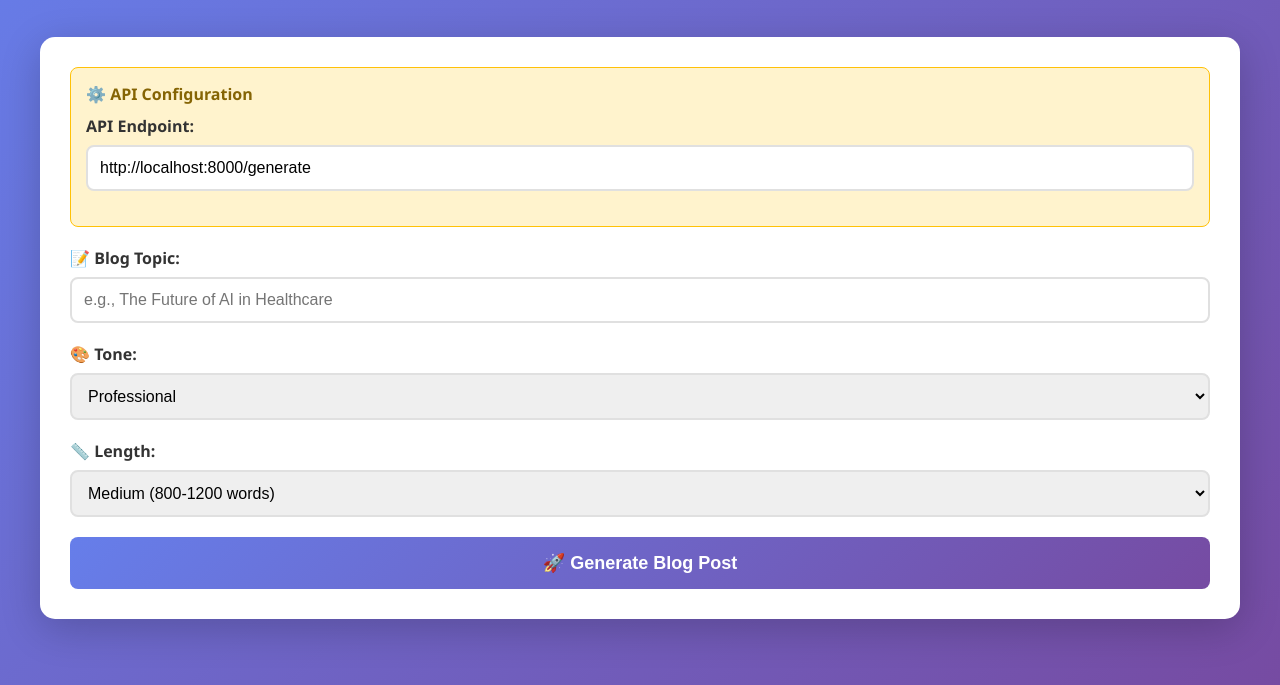
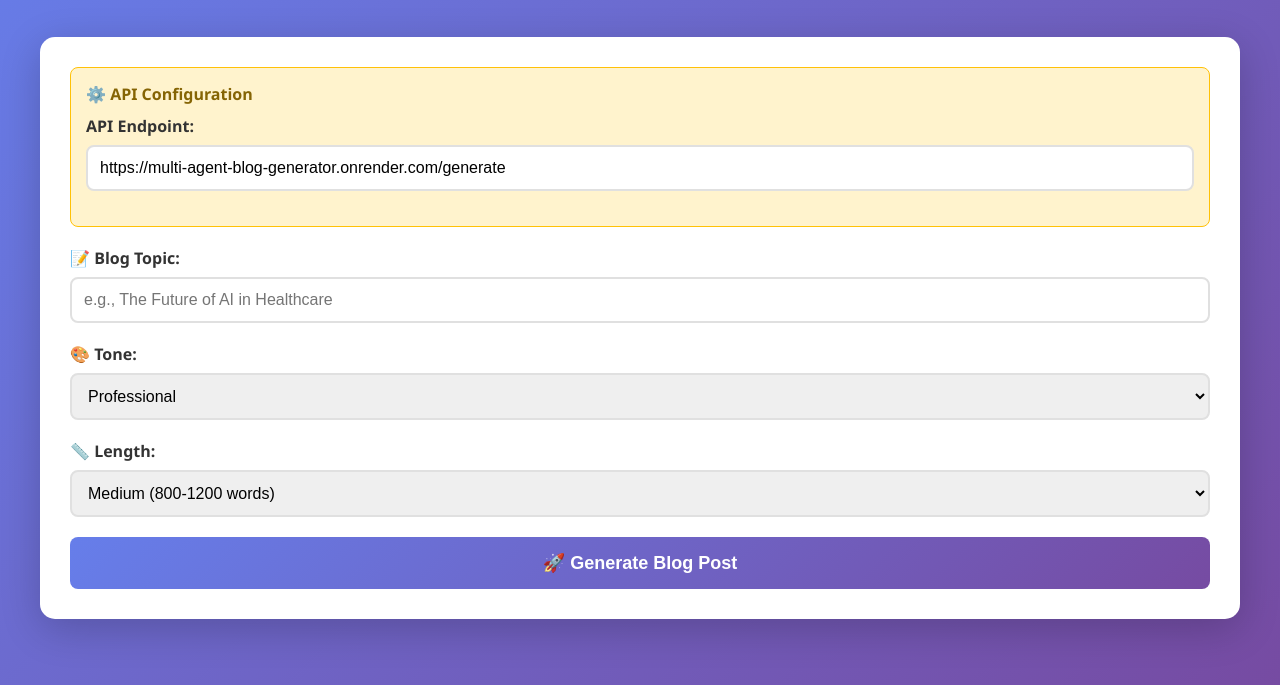
Before and after one commit to kartikmahajan5688/ai-blog-generator-frontend, a plain HTML site: page index.html in a window 1280 px wide. Shown: the part 115-800 px from the top of the page. Drawn offline with Linux system fonts and the light colour scheme.

Commit message:
API base dynamic added

```diff
--- a/index.html
+++ b/index.html
@@ -294,6 +294,20 @@
       const loading = document.getElementById("loading");
       const results = document.getElementById("results");
       const generateBtn = document.getElementById("generateBtn");
+      const apiUrlInput = document.getElementById("apiUrl");
+
+      // --- Dynamically detect environment ---
+      const isLocalhost =
+        window.location.hostname === "localhost" ||
+        window.location.hostname === "127.0.0.1";
+
+      // You can hardcode your Render backend here (use your actual Render URL)
+      const PROD_API_BASE =
+        "https://multi-agent-blog-generator.onrender.com/generate";
+      const LOCAL_API_BASE = "http://localhost:8000/generate";
+
+      // Auto-set the correct base URL
+      apiUrlInput.value = isLocalhost ? PROD_API_BASE : LOCAL_API_BASE;
 
       function showTab(tabName) {
         // Hide all tabs
@@ -315,7 +329,7 @@
         const topic = document.getElementById("topic").value;
         const tone = document.getElementById("tone").value;
         const length = document.getElementById("length").value;
-        const apiUrl = document.getElementById("apiUrl").value;
+        const apiUrl = apiUrlInput.value;
 
         // Show loading
         loading.style.display = "block";
```
